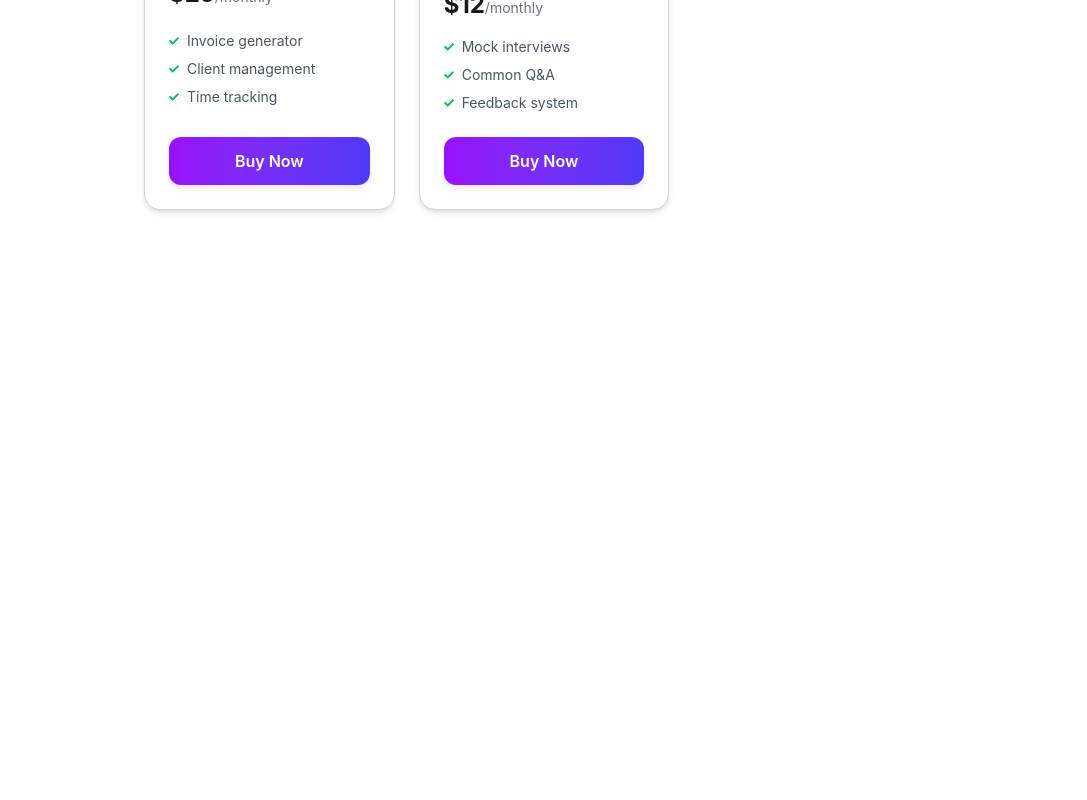
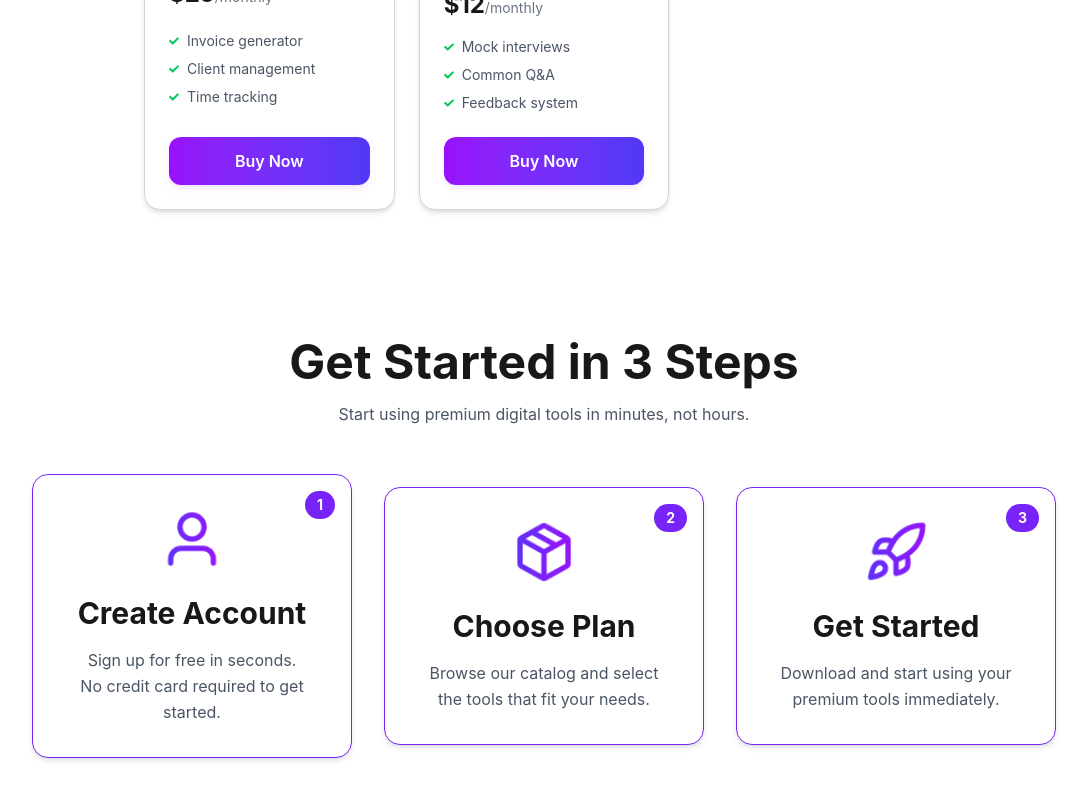
Before and after one commit to ruhul2003/DigiTools-Platform, a React (Vite) app: page / in a window 1280 px wide. Shown: the part 2402-3202 px from the top of the page, without its empty margins (96-1183 px from the left). Before the commit the page ends 2676 px from the top, so only its background shows below. Built offline with nearby package versions, Linux system fonts and the light colour scheme.

Commit message:
Designed steps section

```diff
--- a/src/App.jsx
+++ b/src/App.jsx
@@ -8,6 +8,7 @@ import Ratings from './Components/Ratings';
 // 1. Import Toastify components
 import { ToastContainer } from 'react-toastify';
 import 'react-toastify/dist/ReactToastify.css';
+import Steps from './Components/Steps';
 
 function App() {
   const [cartItems, setCartItems] = useState([]);
@@ -51,6 +52,7 @@ function App() {
         pauseOnHover
         theme="colored"
       />
+      <Steps/>
     </>
   );
 }
--- /dev/null
+++ b/src/Components/Steps.jsx
@@ -0,0 +1,54 @@
+import userPng from '../../assets/user.png';
+import packagePng from '../../assets/package.png';
+import rocketPng from '../../assets/rocket.png';
+function Steps() {
+    return (
+        <div className="w-4/5 mx-auto mt-16 mb-16">
+            {/* Header - Scaled text for smaller screens */}
+            <h1 className="text-3xl md:text-5xl font-bold text-center">Get Started in 3 Steps</h1>
+            <p className="text-center text-gray-600 mt-4 px-4">Start using premium digital tools in minutes, not hours.</p>
+
+            {/* Steps Container - Column on mobile, Row on Large screens */}
+            <div className="flex flex-col lg:flex-row items-center justify-center gap-8 mt-12">
+
+                {/* Step 1 */}
+                <div className="text-center relative flex flex-col items-center w-full max-w-sm lg:w-1/3 p-8 border border-[#7823F8] rounded-2xl shadow-md transition-transform hover:-translate-y-2 duration-300 bg-white">
+                    <span className='absolute top-4 right-4 text-sm px-3 py-1 bg-[#7823F8] rounded-full text-white font-bold'>
+                        1
+                    </span>
+                    <img src={userPng} alt="User Icon" className="w-16 h-16 mx-auto mb-6" />
+                    <h2 className='text-2xl md:text-3xl font-bold'>Create Account</h2>
+                    <p className='text-gray-600 mt-4 leading-relaxed'>
+                        Sign up for free in seconds. <br className="hidden md:block" /> No credit card required to get started.
+                    </p>
+                </div>
+
+                {/* Step 2 */}
+                <div className="text-center relative flex flex-col items-center w-full max-w-sm lg:w-1/3 p-8 border border-[#7823F8] rounded-2xl shadow-md transition-transform hover:-translate-y-2 duration-300 bg-white">
+                    <span className='absolute top-4 right-4 text-sm px-3 py-1 bg-[#7823F8] rounded-full text-white font-bold'>
+                        2
+                    </span>
+                    <img src={packagePng} alt="Package Icon" className="w-16 h-16 mx-auto mb-6" />
+                    <h2 className='text-2xl md:text-3xl font-bold'>Choose Plan</h2>
+                    <p className='text-gray-600 mt-4 leading-relaxed'>
+                        Browse our catalog and select <br className="hidden md:block" /> the tools that fit your needs.
+                    </p>
+                </div>
+
+                {/* Step 3 */}
+                <div className="text-center relative flex flex-col items-center w-full max-w-sm lg:w-1/3 p-8 border border-[#7823F8] rounded-2xl shadow-md transition-transform hover:-translate-y-2 duration-300 bg-white">
+                    <span className='absolute top-4 right-4 text-sm px-3 py-1 bg-[#7823F8] rounded-full text-white font-bold'>
+                        3
+                    </span>
+                    <img src={rocketPng} alt="Rocket Icon" className="w-16 h-16 mx-auto mb-6" />
+                    <h2 className='text-2xl md:text-3xl font-bold'>Get Started</h2>
+                    <p className='text-gray-600 mt-4 leading-relaxed'>
+                        Download and start using your <br className="hidden md:block" /> premium tools immediately.
+                    </p>
+                </div>
+
+            </div>
+        </div>
+    );
+}
+export default Steps;
```
